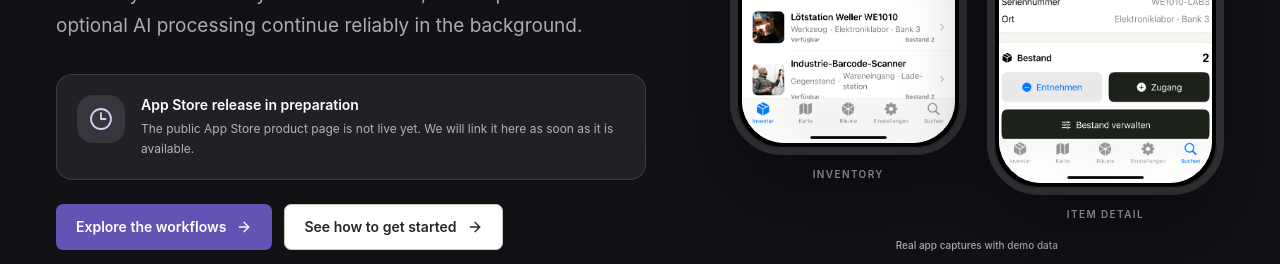
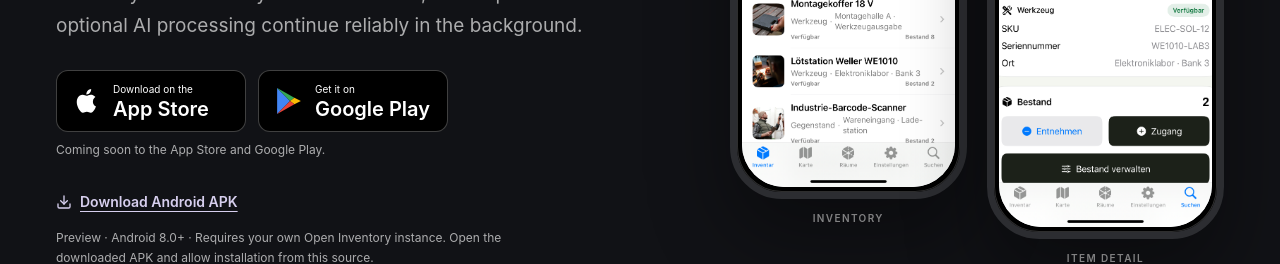
Before and after one commit to Utzel-Butzel/open-inventory-website, a Next.js app: page /ios in a window 1280 px wide. Shown: the part 560-824 px from the top of the page. Built offline with nearby package versions, Linux system fonts and the light colour scheme; no server answers.

Commit message:
Add app store placeholders and Android APK download

```diff
--- a/app/ios/page.tsx
+++ b/app/ios/page.tsx
@@ -8,7 +8,6 @@ import {
   Box,
   Camera,
   Check,
-  Clock3,
   KeyRound,
   Link2,
   LogIn,
@@ -24,6 +23,7 @@ import {
   WifiOff,
 } from "lucide-react";
 
+import { AppDownloads } from "@/components/marketing/app-downloads";
 import {
   MarketingFooter,
   MarketingHeader,
@@ -389,24 +389,8 @@ export default async function IOSPage() {
                   : "Foto aufnehmen, Code scannen oder Bestand direkt am Regal buchen: Open Inventory verbindet sich mit deiner eigenen Instanz, während Uploads und optionale KI-Verarbeitung zuverlässig im Hintergrund weiterlaufen."}
               </p>
 
-              <div className="mt-8 max-w-[590px] rounded-2xl border border-white/12 bg-white/[0.065] p-4 backdrop-blur-sm sm:p-5">
-                <div className="flex items-start gap-4">
-                  <span className="grid size-12 shrink-0 place-items-center rounded-2xl bg-brand-inverse/12 text-brand-inverse">
-                    <Clock3 className="size-6" strokeWidth={1.8} aria-hidden="true" />
-                  </span>
-                  <div>
-                    <p className="text-sm font-semibold text-white">
-                      {isEnglish
-                        ? "App Store release in preparation"
-                        : "App-Store-Veröffentlichung in Vorbereitung"}
-                    </p>
-                    <p className="mt-1 text-[12px] leading-5 text-white/65">
-                      {isEnglish
-                        ? "The public App Store product page is not live yet. We will link it here as soon as it is available."
-                        : "Die öffentliche Produktseite im App Store ist noch nicht freigeschaltet. Sobald sie verfügbar ist, wird sie hier verlinkt."}
-                    </p>
-                  </div>
-                </div>
+              <div id="app-downloads" className="scroll-mt-24">
+                <AppDownloads locale={locale} dark />
               </div>
 
               <div className="mt-6 flex flex-col gap-3 sm:flex-row">
--- a/app/page.tsx
+++ b/app/page.tsx
@@ -3,6 +3,7 @@ import Image from "next/image";
 import Link from "next/link";
 import { ArrowRight, ArrowUpRight, Check, ChevronDown, Github, ScanLine, Server, ShieldCheck } from "lucide-react";
 
+import { AppDownloads } from "@/components/marketing/app-downloads";
 import { MarketingFooter, MarketingHeader } from "@/components/marketing/site-chrome";
 import { marketingHref, marketingOgLocale, marketingPathAlternates } from "@/lib/marketing-i18n";
 import { getMarketingLocale } from "@/lib/marketing-locale";
@@ -14,10 +15,10 @@ const githubUrl = "https://github.com/Utzel-Butzel/inventory";
 const content = {
   de: {
     title: "Open Inventory – Wissen, was da ist.",
-    description: "Geräte und Material erfassen, Standorte finden und Bestände und Ausleihen nachvollziehen. Open Source, selbst hostbar und mit nativer iPhone-App.",
+    description: "Geräte und Material erfassen, Standorte finden und Bestände und Ausleihen nachvollziehen. Open Source, selbst hostbar und mit nativen Apps für iPhone und Android.",
     headline: ["Wissen, was da ist.", "Und wo."],
     intro: "Geräte, Werkzeug und Material an einem Ort verwalten. Finde, was du brauchst, sieh den verfügbaren Bestand und behalte Ausleihen im Blick.",
-    demo: "Live-Demo öffnen", host: "Selbst hosten", facts: ["Open Source · MIT-Lizenz", "Auf deinem Server", "Web & iPhone"],
+    demo: "Live-Demo öffnen", host: "Selbst hosten", facts: ["Open Source · MIT-Lizenz", "Auf deinem Server", "Web, iPhone & Android"],
     photoAlt: "Eine Person lötet an einer Platine an einem benutzten Werkstatttisch",
     searchAlt: "Echte iPhone-App mit der Suche nach Löt: Lötstation Weller WE1010, verfügbar im Elektroniklabor an Bank 3",
     captureLabel: "Gefunden im Elektroniklabor.", captureNote: "iPhone-App · Beispieldaten",
@@ -40,8 +41,8 @@ const content = {
     webCaption: "Open Inventory im Browser · Beispieldaten",
     mobileEyebrow: "Direkt am Regal",
     mobileTitle: "Das Inventar kommt mit.",
-    mobileCopy: "Ein Etikett scannen, den Standort nachsehen oder einen Zugang buchen. Die native iPhone-App verbindet die Arbeit vor Ort mit deiner eigenen Instanz.",
-    mobileLink: "Die iPhone-App ansehen", mobileNote: "iOS 17+ · App-Store-Veröffentlichung in Vorbereitung",
+    mobileCopy: "Ein Etikett scannen, den Standort nachsehen oder einen Zugang buchen. Die nativen Apps für iPhone und Android verbinden die Arbeit vor Ort mit deiner eigenen Instanz.",
+    mobileLink: "Die iPhone-App ansehen", mobileNote: "iOS 17+ · Android 8.0+",
     mobileAlt: "iPhone-Detailansicht der Lötstation mit Foto, Standort Elektroniklabor Bank 3 und Bestand zwei",
     scenariosEyebrow: "Im Einsatz gedacht",
     scenariosTitle: "Jeder Ort hat sein eigenes Inventar.",
@@ -67,16 +68,16 @@ const content = {
       { q: "Was brauche ich zum Selbst-Hosting?", a: "Einen Server mit Docker Compose sowie Speicher für Datenbank und Bilder. Für den laufenden Betrieb gehören Backups, Updates und ein sicherer Zugang dazu. Die Dokumentation führt dich durch die Einrichtung.", href: "/docs#docker", link: "Zur Installationsanleitung" },
       { q: "Kann ich meine vorhandenen Listen übernehmen?", a: "Ja. Du kannst Inventar als CSV-Datei importieren. Verwende dafür die vorgesehenen Spaltennamen. Listen aus Excel kannst du zuerst als CSV speichern.", href: "/docs", link: "Dokumentation öffnen" },
       { q: "Funktioniert die Anwendung ohne KI?", a: "Ja. Inventar, Standorte und Bestände lassen sich ohne KI verwalten. Wenn du KI-Funktionen aktivierst, werden die dafür benötigten Inhalte an den konfigurierten Dienst gesendet.", href: "/open-source", link: "Datenfluss nachvollziehen" },
-      { q: "Wie bekomme ich die iPhone-App?", a: "Der Quellcode der nativen App ist öffentlich. Die App-Store-Veröffentlichung ist in Vorbereitung. Die App benötigt iOS 17 oder neuer und eine erreichbare Open-Inventory-Instanz.", href: "/ios", link: "Zur iPhone-App" },
+      { q: "Wie bekomme ich die Apps?", a: "Die Android-Vorabversion kannst du direkt als APK herunterladen (Android 8.0+). App Store und Google Play folgen. Die iPhone-App benötigt iOS 17+. Beide Apps verbinden sich mit deiner eigenen Open-Inventory-Instanz.", href: "/ios#app-downloads", link: "Zu den App-Downloads" },
     ],
     closingTitle: "Mach dir selbst ein Bild.", closingCopy: "Öffne die Demo mit Beispieldaten oder richte Open Inventory auf deinem Server ein.", github: "Quellcode auf GitHub",
   },
   en: {
     title: "Open Inventory – Know what you have.",
-    description: "Catalogue equipment and supplies, find locations and keep track of stock and loans. Open source, self-hosted and with a native iPhone app.",
+    description: "Catalogue equipment and supplies, find locations and keep track of stock and loans. Open source, self-hosted and with native iPhone and Android apps.",
     headline: ["Know what you have.", "And where it is."],
     intro: "Keep equipment, tools and supplies in one place. Find what you need, check available stock and keep track of what is on loan.",
-    demo: "Open live demo", host: "Host it yourself", facts: ["Open source · MIT license", "On your server", "Web & iPhone"],
+    demo: "Open live demo", host: "Host it yourself", facts: ["Open source · MIT license", "On your server", "Web, iPhone & Android"],
     photoAlt: "A person soldering a circuit board at a well-used workshop bench",
     searchAlt: "Actual iPhone app searching for a soldering station, showing availability and its location at electronics lab bench 3",
     captureLabel: "Found in the electronics lab.", captureNote: "iPhone app · Demo data · German interface",
@@ -95,8 +96,8 @@ const content = {
     stockLink: "Explore stock management", stockAlt: "Web stock overview with quantities, expected deliveries and low-stock items",
     webCaption: "Open Inventory in the browser · Demo data · German interface",
     mobileEyebrow: "Right at the shelf", mobileTitle: "Take your inventory with you.",
-    mobileCopy: "Scan a label, check a location or record incoming stock. The native iPhone app connects work in the field to your own instance.",
-    mobileLink: "Explore the iPhone app", mobileNote: "iOS 17+ · App Store release in preparation",
+    mobileCopy: "Scan a label, check a location or record incoming stock. The native iPhone and Android apps connect work in the field to your own instance.",
+    mobileLink: "Explore the iPhone app", mobileNote: "iOS 17+ · Android 8.0+",
     mobileAlt: "iPhone detail view of a soldering station with its photo, electronics lab location and two units in stock",
     scenariosEyebrow: "Everyday settings", scenariosTitle: "Every place has its own inventory.",
     scenarios: [
@@ -120,7 +121,7 @@ const content = {
       { q: "What do I need to self-host?", a: "A server with Docker Compose and storage for the database and images. Operating your instance includes backups, updates and secure access. The documentation walks you through setup.", href: "/docs#docker", link: "Read the installation guide" },
       { q: "Can I import my existing lists?", a: "Yes. You can import inventory from a CSV file using the supported column names. Save existing Excel lists as CSV before importing.", href: "/docs", link: "Open the documentation" },
       { q: "Does it work without AI?", a: "Yes. You can manage inventory, locations and stock without AI. If you enable AI features, the content they need is sent to the configured provider.", href: "/open-source", link: "Understand the data flow" },
-      { q: "How do I get the iPhone app?", a: "The native app’s source code is public. The App Store release is in preparation. The app requires iOS 17 or later and access to an Open Inventory instance.", href: "/ios", link: "About the iPhone app" },
+      { q: "How do I get the apps?", a: "Download the Android preview directly as an APK (Android 8.0+). App Store and Google Play releases are coming soon. The iPhone app requires iOS 17+. Both apps connect to your own Open Inventory instance.", href: "/ios#app-downloads", link: "App downloads" },
     ],
     closingTitle: "See how it fits your team.", closingCopy: "Explore the demo with example data, or set up Open Inventory on your own server.", github: "Source code on GitHub",
   },
@@ -200,7 +201,7 @@ export default async function HomePage() {
               <div className={styles.phone}><Image src="/marketing/screenshots/ios-item-detail.png" alt={c.mobileAlt} width={1206} height={2622} sizes="280px" className="h-auto w-full" /></div>
               <figcaption>{c.captureNote}</figcaption>
             </figure>
-            <div className={styles.mobileCopy}><p className="site-eyebrow">{c.mobileEyebrow}</p><h2 className="site-heading mt-4">{c.mobileTitle}</h2><p className={`${styles.bodyCopy} mt-6`}>{c.mobileCopy}</p><Link href={href("/ios")} className="site-link mt-7">{c.mobileLink}<ArrowRight aria-hidden="true" /></Link><p className={styles.availability}>{c.mobileNote}</p></div>
+            <div className={styles.mobileCopy}><p className="site-eyebrow">{c.mobileEyebrow}</p><h2 className="site-heading mt-4">{c.mobileTitle}</h2><p className={`${styles.bodyCopy} mt-6`}>{c.mobileCopy}</p><Link href={href("/ios")} className="site-link mt-7">{c.mobileLink}<ArrowRight aria-hidden="true" /></Link><p className={styles.availability}>{c.mobileNote}</p><AppDownloads locale={locale} /></div>
           </div>
         </section>
 
--- /dev/null
+++ b/components/marketing/app-downloads.tsx
@@ -0,0 +1,40 @@
+import { Download } from "lucide-react";
+
+import type { MarketingLocale } from "@/lib/marketing-i18n";
+
+const androidApkUrl = "https://github.com/Utzel-Butzel/inventory/releases/download/android-preview-2026-10-31/open-inventory-android-preview.apk";
+
+export function AppDownloads({ locale, dark = false }: { locale: MarketingLocale; dark?: boolean }) {
+  const de = locale === "de";
+  const muted = dark ? "text-white/65" : "text-muted";
+
+  return (
+    <div className="mt-7" aria-label={de ? "Apps herunterladen" : "Download apps"}>
+      <div className="flex flex-wrap gap-3">
+        <button type="button" disabled className="inline-flex min-h-14 min-w-[190px] cursor-not-allowed items-center gap-3 rounded-xl border border-white/25 bg-black px-4 py-2.5 text-left text-white" aria-label={`App Store – ${de ? "demnächst verfügbar" : "coming soon"}`}>
+          <svg viewBox="0 0 24 24" fill="currentColor" className="size-7 shrink-0" aria-hidden="true">
+            <path d="M17.05 12.54c.03 3.04 2.67 4.05 2.7 4.06-.02.07-.42 1.45-1.39 2.88-.84 1.24-1.72 2.48-3.1 2.5-1.36.03-1.8-.81-3.36-.81-1.55 0-2.04.79-3.33.84-1.33.05-2.35-1.34-3.2-2.57-1.74-2.52-3.07-7.12-1.28-10.23.89-1.54 2.47-2.52 4.19-2.55 1.3-.02 2.54.89 3.35.89.8 0 2.31-1.1 3.89-.94.66.03 2.52.27 3.72 2.03-.1.06-2.22 1.29-2.19 3.9ZM14.49 5c.71-.86 1.19-2.06 1.06-3.25-1.02.04-2.26.68-2.99 1.54-.66.76-1.24 1.97-1.09 3.13 1.14.09 2.3-.58 3.02-1.42Z" />
+          </svg>
+          <span><span className="block text-[10px] leading-4">{de ? "Laden im" : "Download on the"}</span><span className="block text-xl font-semibold leading-6">App Store</span></span>
+        </button>
+        <button type="button" disabled className="inline-flex min-h-14 min-w-[190px] cursor-not-allowed items-center gap-3 rounded-xl border border-white/25 bg-black px-4 py-2.5 text-left text-white" aria-label={`Google Play – ${de ? "demnächst verfügbar" : "coming soon"}`}>
+          <svg viewBox="0 0 24 26" className="h-7 w-7 shrink-0" aria-hidden="true">
+            <path fill="#4285F4" d="M1 1 13 13 1 25Z" />
+            <path fill="#34A853" d="M1 1 17 10 13 13Z" />
+            <path fill="#FBBC04" d="m17 10 6 3-6 3-4-3Z" />
+            <path fill="#EA4335" d="m1 25 12-12 4 3Z" />
+          </svg>
+          <span><span className="block text-[10px] leading-4">{de ? "Jetzt bei" : "Get it on"}</span><span className="block text-xl font-semibold leading-6">Google Play</span></span>
+        </button>
+      </div>
+      <p className={`mt-2 text-xs leading-5 ${muted}`}>{de ? "Demnächst im App Store und bei Google Play." : "Coming soon to the App Store and Google Play."}</p>
+      <a href={androidApkUrl} className={`mt-5 inline-flex min-h-11 items-center gap-2 rounded-sm text-sm font-semibold underline underline-offset-4 focus-visible:outline-2 focus-visible:outline-offset-4 ${dark ? "text-brand-inverse" : "text-brand"}`}>
+        <Download className="size-4 shrink-0" aria-hidden="true" />
+        {de ? "Android-APK herunterladen" : "Download Android APK"}
+      </a>
+      <p className={`mt-1 max-w-md text-xs leading-5 ${muted}`}>
+        {de ? "Vorabversion · Android 8.0+ · Eigene Open-Inventory-Instanz erforderlich. Für die Installation den APK-Download öffnen und die Installation aus dieser Quelle erlauben." : "Preview · Android 8.0+ · Requires your own Open Inventory instance. Open the downloaded APK and allow installation from this source."}
+      </p>
+    </div>
+  );
+}
--- a/components/marketing/site-chrome.tsx
+++ b/components/marketing/site-chrome.tsx
@@ -168,7 +168,7 @@ export async function MarketingFooter() {
             <div className="mt-5 flex flex-wrap gap-2 text-xs text-muted">
               <span>MIT Open Source</span>
               <span aria-hidden="true">·</span>
-              <span>Web + iOS</span>
+              <span>Web + iOS + Android</span>
               <span aria-hidden="true">·</span>
               <span>Self-hosted</span>
             </div>
@@ -179,6 +179,7 @@ export async function MarketingFooter() {
             <div className="mt-4 grid gap-3 text-sm text-muted">
               <Link href={href("/features")} className="w-fit transition-colors hover:text-foreground">{copy.features}</Link>
               <Link href={href("/ios")} className="w-fit transition-colors hover:text-foreground">iOS App</Link>
+              <Link href={href("/ios#app-downloads")} className="w-fit transition-colors hover:text-foreground">{locale === "de" ? "App-Downloads" : "App downloads"}</Link>
               <Link href={href("/open-source")} className="w-fit transition-colors hover:text-foreground">Open Source</Link>
               <Link href={href("/docs")} className="w-fit transition-colors hover:text-foreground">{copy.docs}</Link>
               <Link href={href("/api-docs")} className="w-fit transition-colors hover:text-foreground">{copy.api}</Link>
```
Also changed, not shown: 1 other file (tests, documents, lock files or other folders).
